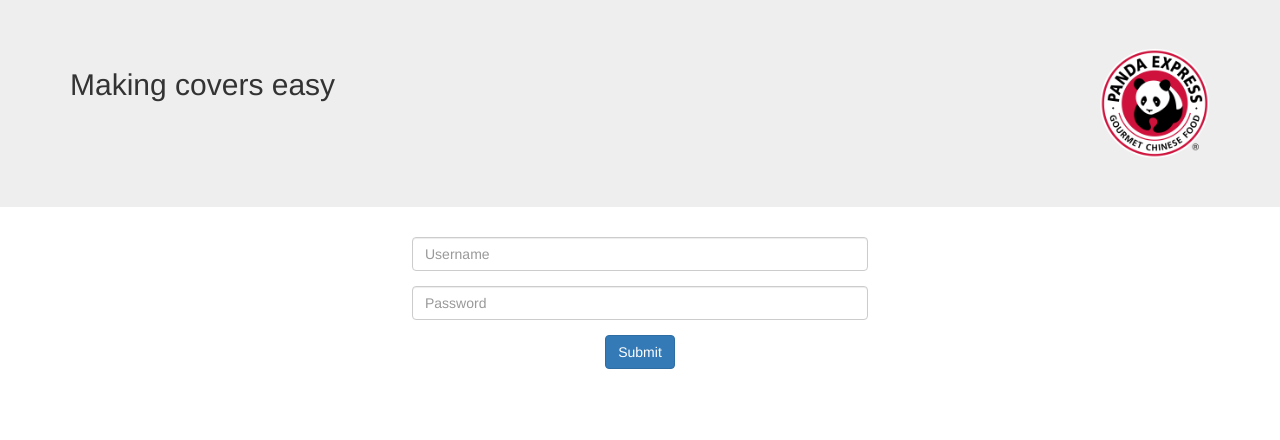
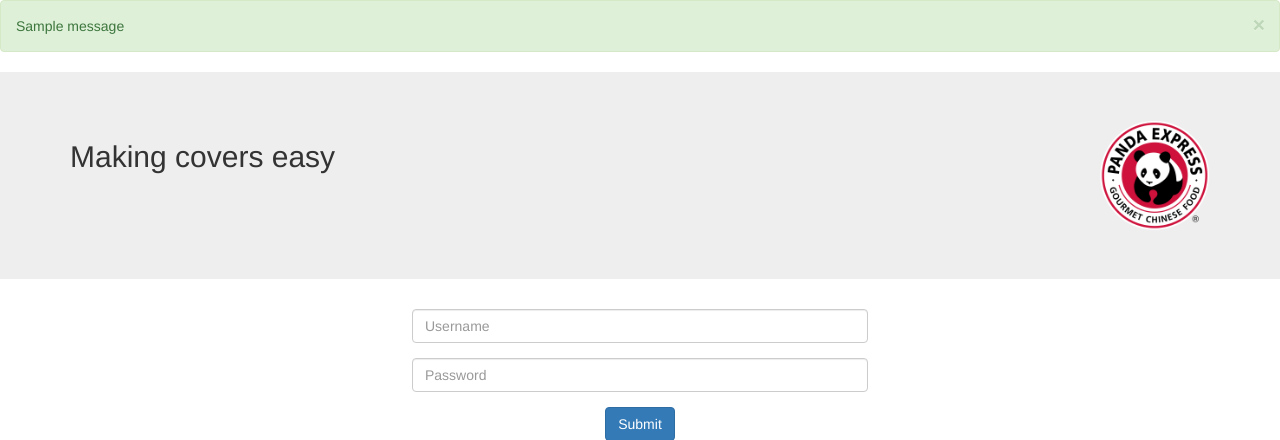
Before and after one commit to baileywickham/Pandacovers, a Flask app: page / in a window 1280 px wide. Shown: the top 440 px of the page. Run offline with Flask 2, Linux system fonts and the light colour scheme; one stand-in notice (Sample message) is shown; some libraries are stand-ins or nearby versions.

Commit message:
added alert menu

```diff
--- a/templates/login.html
+++ b/templates/login.html
@@ -19,6 +19,17 @@
   <!-- Latest compiled JavaScript -->
   <script src="https://maxcdn.bootstrapcdn.com/bootstrap/3.3.7/js/bootstrap.min.js"></script>
 </head>
+  {% with messages = get_flashed_messages(with_categories=true) %}
+  <!-- Categories: success (green), info (blue), warning (yellow), danger (red) -->
+  {% if messages %}
+    {% for category, message in messages %}
+      <div class="alert alert-{{ category }} alert-dismissible" role="alert">
+      <button type="button" class="close" data-dismiss="alert" aria-label="Close"><span aria-hidden="true">&times;</span></button>
+      <!-- <strong>Title</strong> --> {{ message }}
+      </div>
+    {% endfor %}
+  {% endif %}
+{% endwith %}
 <body>
     <div class="jumbotron">
       <div class="container">
```
